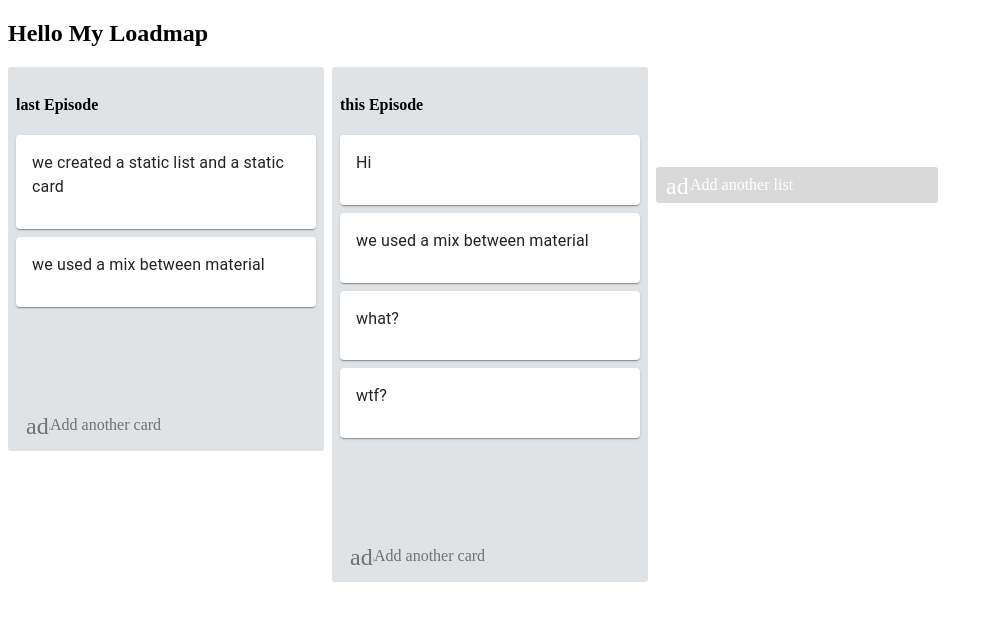
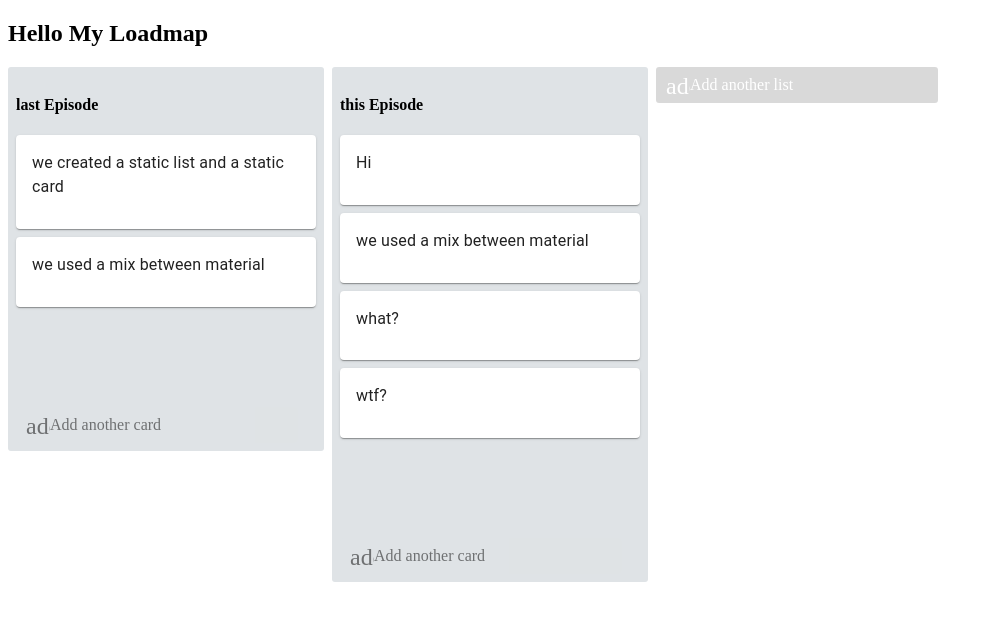
Before and after one commit to Milkey-way/cody_web, a React (Create React App) app: page / in a window 1280 px wide. Shown: the top 620 px of the page, without its empty margins (0-993 px from the left). Built offline with nearby package versions, Linux system fonts and the light colour scheme; the HTML template or start-up script is replaced by a standard one.

Commit message:
필요없는 styles 삭제 및 수정

```diff
--- a/src/components/App.js
+++ b/src/components/App.js
@@ -55,13 +55,6 @@ class App extends Component {
           }
   }
 
-
-const styles = {
-  listsContainer: {
-    display: 'flex',
-    flexDirection: 'row'
-  }
-}
 const mapStateToProps = state => ({
     lists: state.lists
 });
--- a/src/components/trelloActionButton.js
+++ b/src/components/trelloActionButton.js
@@ -63,6 +63,7 @@ class TrelloActionButton extends React.Component {
     const buttonTextOpacity = list ? 1 : 0.5;
     const buttonTextColor = list ? "white" : "inherit";
     const buttonTextBackground = list ? "rgba(0,0,0,.15)" : "inherit";
+    const tempstyle = list ? 0 : 100;
 
     return (
       <div
@@ -71,7 +72,8 @@ class TrelloActionButton extends React.Component {
           ...styles.openFormButtonGroup,
           opacity: buttonTextOpacity,
           color: buttonTextColor,
-          backgroundColor: buttonTextBackground
+          backgroundColor: buttonTextBackground,
+          marginTop: tempstyle
         }}
       >
         <Icon>add</Icon>
@@ -133,16 +135,14 @@ class TrelloActionButton extends React.Component {
 }
 
 const styles = {
-  openFormButtonGroup: { //여기에 중간줄 그으면 되겠다
+  openFormButtonGroup: { //Card와 list 추가 버튼에 동시 적용됨
     display: "flex",
     alignItems: "center",
     cursor: "pointer",
     borderRadius: 3,
     height: 36,
     width: 272,
-    paddingLeft: 10,
-    marginTop: 100,
-    backgroundColor: "#fffffff"
+    paddingLeft: 10
   },
   formButtonGroup: {
     marginTop: 8,
```
